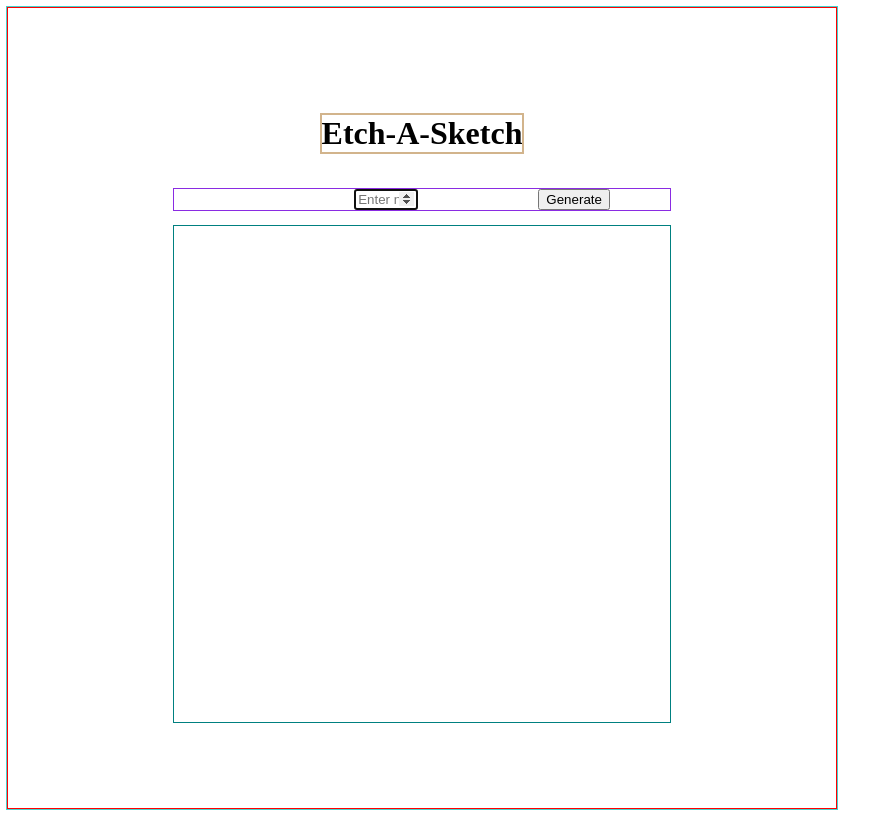
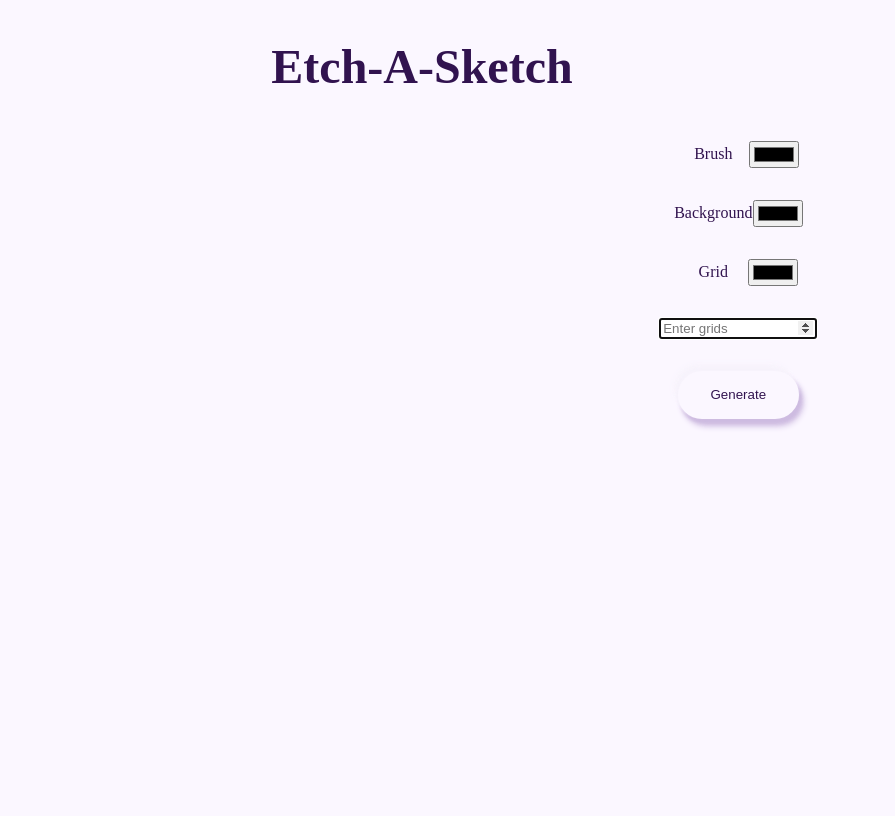
Before and after one commit to Athma-Vasi/Etch-A-Sketch, a website: page index.html in a window 1280 px wide. Shown: the whole page, without its empty margins (0-895 px from the left). Drawn offline with Linux system fonts and the light colour scheme.

Commit message:
expand palette functionality, simple styling

```diff
--- a/index.html
+++ b/index.html
@@ -13,18 +13,57 @@
 			<h1 class="title">Etch-A-Sketch</h1>
 
 			<form action="#" class="form-divGen">
-				<label for="form-divGen__input" class="form-divGen__label"></label>
-				<input
-					type="number"
-					class="form-divGen__input"
-					autofocus="true"
-					max="100"
-					min="10"
-					name="form-divGen__input"
-					id="form-divGen__input"
-					placeholder="Enter number of grids"
-				/>
-				<button class="form-divGen__bttn">Generate</button>
+				<!--  -->
+				<div class="brush">
+					<label for="form-divGen__input-colorBrush" class="form-divGen__input-colorBrush"
+						>Brush</label
+					>
+					<input
+						type="color"
+						class="form-divGen__input-colorBrush"
+						id="form-divGen__input-colorBrush"
+						name="form-divGen__input-colorBrush"
+					/>
+				</div>
+
+				<div class="bkgd">
+					<label for="form-divGen__input-colorBkd" class="form-divGen__input-colorBkd"
+						>Background</label
+					>
+					<input
+						type="color"
+						class="form-divGen__input-colorBkd"
+						name="form-divGen__input-colorBkd"
+						id="form-divGen__input-colorBkd"
+					/>
+				</div>
+
+				<div class="grid">
+					<label for="form-divGen__input-colorGrid" class="form-divGen__label-colorGrid"
+						>Grid</label
+					>
+					<input
+						type="color"
+						class="form-divGen__input-colorGrid"
+						name="form-divGen__input-colorGrid"
+						id="form-divGen__input-colorGrid"
+					/>
+				</div>
+
+				<div class="num">
+					<label for="form-divGen__input-num" class="form-divGen__label-num"></label>
+					<input
+						type="number"
+						class="form-divGen__input-num"
+						autofocus="true"
+						max="64"
+						min="8"
+						name="form-divGen__input-num"
+						id="form-divGen__input-num"
+						placeholder="Enter grids"
+					/>
+				</div>
+				<button class="bttn form-divGen__bttn">Generate</button>
 			</form>
 
 			<div class="container-divGen"></div>
--- a/script.js
+++ b/script.js
@@ -5,20 +5,27 @@ document.addEventListener('DOMContentLoaded', () => {
     const form = document.querySelector('.form-divGen');
     const divGenContainer = document.querySelector('.container-divGen');
     function createDivGen(ev) {
-        var _a, _b;
+        var _a, _b, _c, _d, _e, _f, _g, _h;
         ev.preventDefault();
         if (onceFlag) {
-            //grab input as string
             const formData = new FormData(this);
-            const input = (_b = (_a = formData.get('form-divGen__input')) === null || _a === void 0 ? void 0 : _a.toString()) !== null && _b !== void 0 ? _b : '';
-            //style='--grid-rows: input' ...
-            divGenContainer === null || divGenContainer === void 0 ? void 0 : divGenContainer.style.setProperty('--grid-rows', input);
-            divGenContainer === null || divGenContainer === void 0 ? void 0 : divGenContainer.style.setProperty('--grid-cols', input);
-            for (let i = 0; i < Number(input) * Number(input); i++) {
+            const inputNum = (_b = (_a = formData.get('form-divGen__input-num')) === null || _a === void 0 ? void 0 : _a.toString()) !== null && _b !== void 0 ? _b : '';
+            const inputColor = (_d = (_c = formData.get('form-divGen__input-colorGrid')) === null || _c === void 0 ? void 0 : _c.toString()) !== null && _d !== void 0 ? _d : '';
+            const inputBkgd = (_f = (_e = formData.get('form-divGen__input-colorBkd')) === null || _e === void 0 ? void 0 : _e.toString()) !== null && _f !== void 0 ? _f : '';
+            const inputBrush = (_h = (_g = formData.get('form-divGen__input-colorBrush')) === null || _g === void 0 ? void 0 : _g.toString()) !== null && _h !== void 0 ? _h : '';
+            divGenContainer === null || divGenContainer === void 0 ? void 0 : divGenContainer.style.setProperty('--grid-rows', inputNum);
+            divGenContainer === null || divGenContainer === void 0 ? void 0 : divGenContainer.style.setProperty('--grid-cols', inputNum);
+            divGenContainer === null || divGenContainer === void 0 ? void 0 : divGenContainer.style.setProperty('--grid-bkgd', inputBkgd);
+            divGenContainer === null || divGenContainer === void 0 ? void 0 : divGenContainer.style.setProperty('--grid-brush', inputBrush);
+            for (let i = 0; i < Number(inputNum) * Number(inputNum); i++) {
                 const newDiv = document.createElement('div');
-                divGenContainer === null
-                    ? log('divGenContainer is null')
-                    : (divGenContainer.appendChild(newDiv).className = 'genDivs');
+                if (divGenContainer === null) {
+                    log('divGenContainer is null');
+                }
+                else {
+                    divGenContainer.appendChild(newDiv).className = 'genDivs';
+                    newDiv.style.setProperty('--grid-color', inputColor);
+                }
             }
         }
         onceFlag = false;
--- a/style.css
+++ b/style.css
@@ -11,55 +11,87 @@ html {
 :root {
 	--grid-rows: 1;
 	--grid-cols: 1;
+	--grid-color: '';
+	--grid-bkgd: '';
+	--grid-brush: '';
+	/* colors */
+	--clr-bkgd: hsl(270, 100%, 98.5%);
+	--clr-def: hsl(270, 100%, 50%);
+	--clr-def-light: hsl(270, 100%, 80.9%);
+	--clr-def-dark: hsl(270, 61.8%, 19.1%);
+	--clr-shadow-light: hsl(270, 61.8%, 97%);
+	--clr-shadow-dark: hsl(270, 38.2%, 80.9%);
 }
 
 .body {
 	height: 100vh;
 	width: 828px;
-	outline: solid 1px red;
+	background-color: var(--clr-bkgd);
+
+	color: var(--clr-def-dark);
 }
 
 .container-all {
 	height: 100vh;
 	width: auto;
+	display: grid;
+	grid-template-columns: 76.4% 23.6%;
+	grid-template-rows: 14.6% 76.4% 9%;
+	grid-template-areas:
+		'title title'
+		'canvas palette'
+		'footer footer';
+}
+
+.title {
+	grid-area: title;
 	display: flex;
 	justify-content: center;
 	align-items: center;
-	flex-direction: column;
-	outline: solid 2px mediumturquoise;
-}
-
-.title {
-	outline: solid 2px tan;
+	font-size: 3rem;
 }
 
 .form-divGen {
-	min-width: 62vh;
+	max-width: 62vh;
+	grid-area: palette;
 	display: flex;
-	justify-content: space-around;
+	flex-direction: column;
+	justify-content: flex-start;
 	align-items: center;
-	margin: 1rem;
-	outline: solid 1px blueviolet;
 }
+
+.brush,
+.bkgd,
+.grid {
+	display: grid;
+	grid-template-columns: 61.8% 38.2%;
+	justify-content: center;
+	align-items: center;
+	margin: 1rem 0%;
+}
+
+.form-divGen__input-num {
+	width: 158.1px;
+	margin: 1rem 0px 2rem 0px;
+}
+
 .container-divGen {
-	height: 62vh;
-	width: 62vh;
-	outline: solid 1px teal;
+	grid-area: canvas;
 	display: grid;
 	grid-template-columns: repeat(var(--grid-cols), 1fr);
 	grid-template-rows: repeat(var(--grid-rows), 1fr);
 }
 
 .genDivs {
-	border: 1px solid burlywood;
+	border: 1px solid var(--grid-color);
 }
 
 @keyframes hover {
 	0% {
-		background-color: gainsboro;
+		background-color: var(--grid-bkgd);
 	}
 	100% {
-		background-color: hsl(0, 0%, 38%);
+		background-color: var(--grid-brush);
 	}
 }
 
@@ -77,6 +109,28 @@ html {
 	animation-play-state: running;
 }
 
+.bttn {
+	outline: none;
+	border: none;
+	width: 120.8px;
+	height: 3rem;
+	border-radius: 3rem;
+	background-color: var(--clr-bkgd);
+	box-shadow: -1.6px -2.6px 2.6px var(--clr-shadow-light),
+		-2.6px -4.2px 4.2px var(--clr-shadow-light),
+		-4.2px -6.9px 6.9px var(--clr-shadow-light), 1.6px 2.6px 2.6px var(--clr-shadow-dark),
+		2.6px 4.2px 4.2px var(--clr-shadow-dark), 4.2px 6.9px 6.9px var(--clr-shadow-dark);
+	color: var(--clr-dark);
+}
+
+.bttn:active {
+	box-shadow: inset -1.6px -2.6px 2.6px var(--clr-shadow-light),
+		inset -2.6px -4.2px 4.2px var(--clr-shadow-light),
+		inset -4.2px -6.9px 6.9px var(--clr-shadow-light),
+		inset 1.6px 2.6px 2.6px var(--clr-shadow-dark),
+		inset 2.6px 4.2px 4.2px var(--clr-shadow-dark),
+		inset 4.2px 6.9px 6.9px var(--clr-shadow-dark);
+}
 /* @keyframes hover {
   0% {
     // normal styles
```
Also changed, not shown: script.ts (+17 -9 lines).
